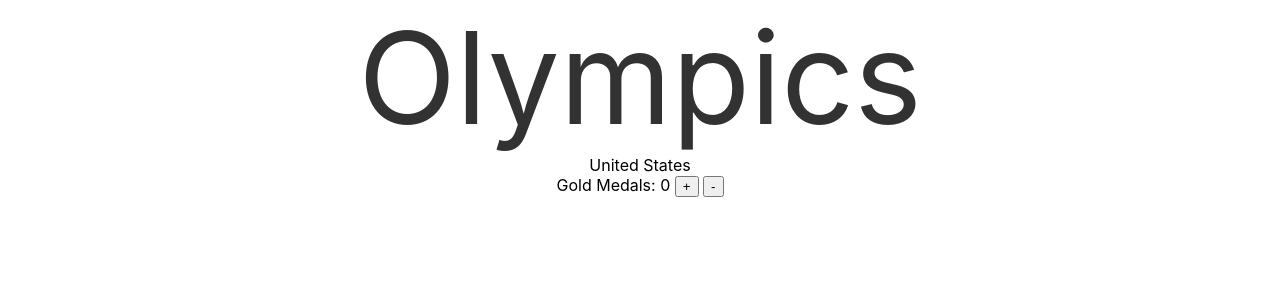
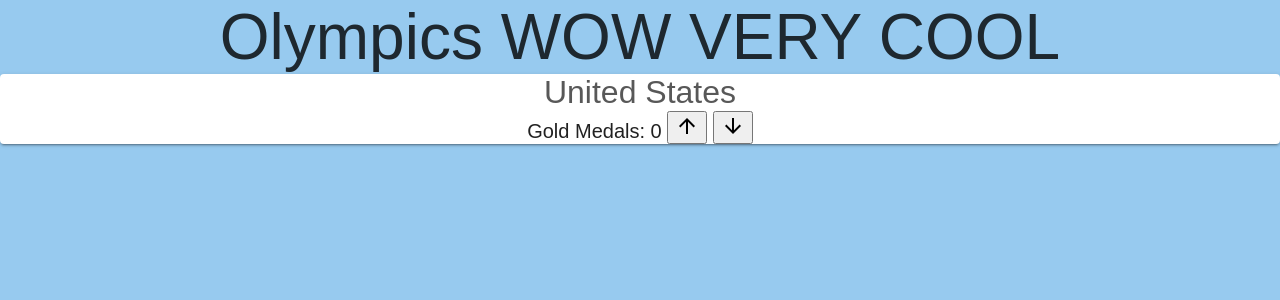
Before and after one commit to athanas1/module-2-assign, a React (Create React App) app: page / in a window 1280 px wide. Shown: the top 300 px of the page. Built offline with nearby package versions, Linux system fonts and the light colour scheme.

Commit message:
Added Css

```diff
--- a/src/App.css
+++ b/src/App.css
@@ -9,10 +9,15 @@
 
 .App-header {
   opacity: .8;
-  font-size: 8em;
+  font-size: 4em;
 }
-.word {
-  font-size: 4em;
+.country {
+  font-size: 2em;
   opacity: .75;
   cursor: pointer;
 }
+
+
+.medals{
+font-size: 1.25em;
+}
--- a/src/App.js
+++ b/src/App.js
@@ -7,7 +7,7 @@ class App extends Component {
     return (
       <div className="App">
         <header className="App-header">
-          Olympics
+          Olympics WOW VERY COOL
         </header>
         <Country />
       </div>
--- a/src/components/Country.jsx
+++ b/src/components/Country.jsx
@@ -1,4 +1,10 @@
 import React, { Component } from 'react';
+import Paper from '@material-ui/core/Paper';
+import ArrowUpwardIcon from '@material-ui/icons/ArrowUpward';
+import ArrowDownwardIcon from '@material-ui/icons/ArrowDownward';
+
+
+
 
 class Country extends Component{
     state = {
@@ -14,19 +20,23 @@ class Country extends Component{
         this.setState({goldMedalCount: this.state.goldMedalCount - 1})
         }
     }
+
+
     render() {
         return(
         <div>
-            <div>
+            <Paper elevation={2} className="paper" >
+            <div className = 'country'>
             {this.state.name}
             </div>
-            <div>
+            <div className = 'medals'>
              {'Gold Medals: ' + this.state.goldMedalCount}
              {" "}
-             <button onClick={ this.addMedal }>+</button>
+             <button onClick={ this.addMedal }><ArrowUpwardIcon /></button>
              {" "}
-             <button onClick={this.subtractMedal} className="">-</button>
+             <button onClick={this.subtractMedal}><ArrowDownwardIcon /></button>
             </div>
+            </Paper>
         </div>);
     }
 
--- a/src/index.css
+++ b/src/index.css
@@ -1,10 +1,11 @@
 body {
   margin: 0;
-  font-family: -apple-system, BlinkMacSystemFont, 'Segoe UI', 'Roboto', 'Oxygen',
-    'Ubuntu', 'Cantarell', 'Fira Sans', 'Droid Sans', 'Helvetica Neue',
-    sans-serif;
+  font-family: Jazz LET, fantasy;
   -webkit-font-smoothing: antialiased;
   -moz-osx-font-smoothing: grayscale;
+  background: #97caef;
+  margin: 0px;
+  padding: 0px;
 }
 
 code {
```
